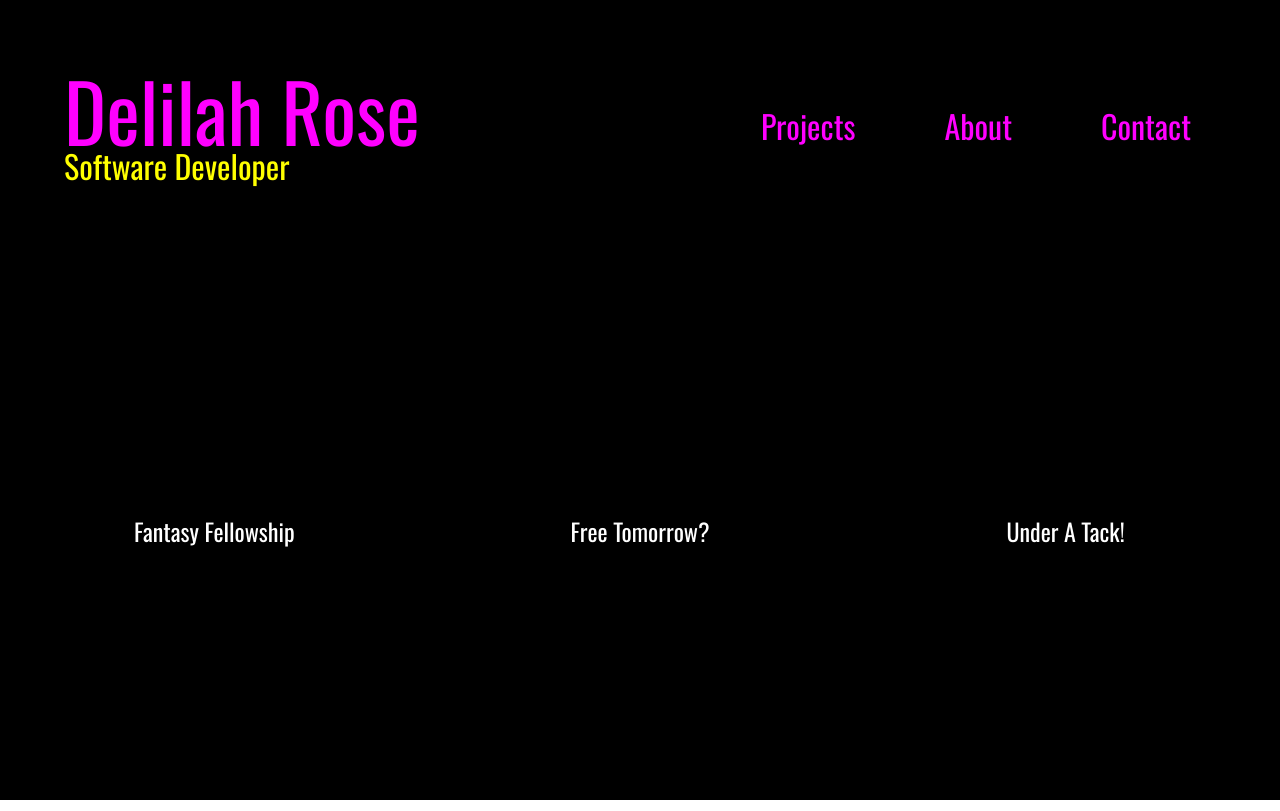
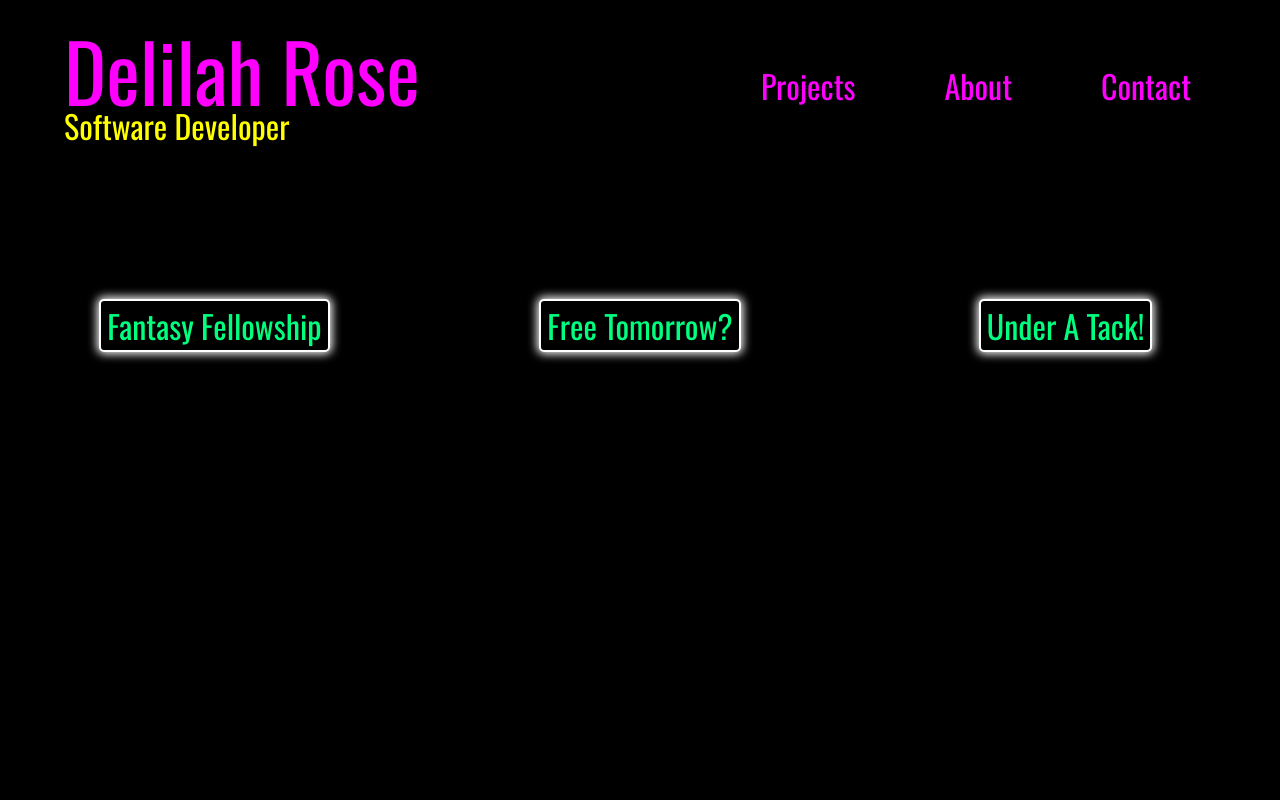
Before and after one commit to delilahrois/portfolio, a React (Create React App) app: page /projects in a window 1280 px wide. Built offline with nearby package versions, Linux system fonts and the light colour scheme.

Commit message:
Style all buttons, get project redirects working and homepage formatting fixed

```diff
--- a/src/components/About/About.js
+++ b/src/components/About/About.js
@@ -5,7 +5,7 @@ import Nav from '../Nav/Nav';
 const About = () => {
 
   return (
-    <>
+    <div>
       <Nav/>
       <div className="about">
 
@@ -18,17 +18,19 @@ const About = () => {
           <h1 className="subheader">Who I am</h1>
           <p className="dramatic">I've always been a creator.</p>
 
-          <p>I grew up in the Green Mountains of Vermont. My passion for creativity and giving nature led me to a life in the hospitality industry, somewhere I never dreamed would lead me to tech. </p>
+          <p>I grew up in the Green Mountains of Vermont. My passion for creativity and giving nature led me to a life in the hospitality industry. After the pandemic hit, I began to question everything. Eventually I found my way to Codecademy and tried my first free lesson. After that, I was hooked-- I knew I wanted to learn to program, and I knew I wanted to do it at Turing School of Software and Design in Denver.  </p>
 
           <p>It was my experience as a server and restaurant manager that made me the problem solver I am today. I loved the daily challenges that arose during service, real-world puzzles that are not so different from JavaScript code.</p>
 
-          <p>I have found that my restaurant skills set me up for success as a software developer in ways I'd never considered. I have the ability to think clearly in times of acute stress-- you just try carrying 6 plates or drinks in two hands while managing a packed house, a crashing POS system, a kitchen that's running behind and a line out the door-- and with all those years of direct customer care, I have a deep understanding of the needs of humans and how they think. </p>
+          <p>I have found that my restaurant skills set me up for success as a software developer in ways I'd never considered. I have the ability to think clearly in times of acute stress-- you just try carrying 6 plates or drinks in two hands while managing a packed house, a crashing POS system, a kitchen that's running behind and a line out the door-- and with all those years of direct customer care, I have a deep understanding of the needs of humans and what makes them tick. </p>
 
           <h1 className="subheader">Where I'm going</h1>
           <p>I am currently seeking a role that will allow me to flex my creative problem solving muscles and be part of a dynamic team of thinkers, doers and lifelong learners! I am eager to begin working on a project that will better the lives of humans and the world around us.</p>
+
+          <p>I am passionate about sustainability, equity and inclusion. I believe we are entering a new age of tech and am excited to see more diversity in this space. I hope to use my skills as a developer to make a positive impact, whether environmental, social, or economic.</p>
         </div>
       </div>
-    </>
+    </div>
   )
 }
 
--- a/src/components/About/About.scss
+++ b/src/components/About/About.scss
@@ -2,8 +2,9 @@
 
 .about {
   font-family: $font;
-  height: 100vh;
-  padding: 0 0 10% 0;
+  height: 100%;
+  background-color: black;
+  padding: 0 0 5% 0;
   color: white;
   display: flex;
   flex-direction: column;
@@ -31,9 +32,10 @@
   line-height: 1.8rem;
   h1 {
     font-size: $small-font;
+    line-height: 6.5rem;
   }
   p {
-    font-size: 1rem;
+    font-size: 1.1rem;
     padding: 1% 0;
   }
 }
--- a/src/components/Contact/Contact.scss
+++ b/src/components/Contact/Contact.scss
@@ -1,10 +1,11 @@
 @import '../../styles/variables.scss';
 
 .contact {
-  height: 100vh;
+  background-color: black;
   font-family: $font;
   color: white;
   display: flex;
+  padding: 1% 0;
   flex-direction: column;
   align-items: center;
   ::selection {
@@ -18,6 +19,7 @@
   display: flex;
   align-items: center;
   color: aqua;
+  padding: 5% 0;
 }
 
 @keyframes fade-in {
--- a/src/components/Home/Home.scss
+++ b/src/components/Home/Home.scss
@@ -2,10 +2,9 @@
 
 .home {
   height: 60vh;
-  border: 2px solid orange;
   display: flex;
   justify-content: space-evenly;
-  align-items: center;
+  padding: 10% 0;
 }
 
 .homepg-nav-btn {
@@ -22,4 +21,5 @@
 .homepg-nav-btn:hover {
   transform: scale(1.1);
   box-shadow: 0px 0px 25px 5px white;
+  color: aqua;
 }
--- a/src/components/Nav/Nav.js
+++ b/src/components/Nav/Nav.js
@@ -21,7 +21,7 @@ const Nav = () => {
     return (
       <header className="header">
         <div className="header-name-container">
-          <Link to="/"><h1>Delilah Rose</h1></Link>
+          <Link to="/home"><h1>Delilah Rose</h1></Link>
           <h2>Software Developer</h2>
         </div>
         <div className="header-nav-container">
--- a/src/components/Nav/Nav.scss
+++ b/src/components/Nav/Nav.scss
@@ -9,7 +9,7 @@
   position: sticky;
   background-color: black;
   top: 0;
-  height: 25%;
+  height: 15%;
   font-family: $font;
   h1 {
     font-size: $large-font;
--- a/src/components/Projects/Projects.js
+++ b/src/components/Projects/Projects.js
@@ -1,24 +1,27 @@
 import React from 'react';
 import Nav from '../Nav/Nav';
 import './Projects.scss';
-import { Link } from 'react-router-dom';
 
 const Projects = () => {
+
+  const directUser = (url) => {
+    window.location.replace(url)
+  }
 
   return (
     <>
       <Nav/>
       <div className="projects-container">
         <div className="project">
-          <Link to="https://delilahrois.github.io/fantasy-fellowship/">Fantasy Fellowship</Link>
+          <button onClick={() => directUser('https://delilahrois.github.io/fantasy-fellowship/')}>Fantasy Fellowship</button>
 
         </div>
         <div className="project">
-          <Link to="https://freetomorrow.netlify.app/">Free Tomorrow?</Link>
+          <button onClick={() => directUser('https://freetomorrow.netlify.app/')}>Free Tomorrow?</button>
 
         </div>
         <div className="project">
-          <Link to="https://github.com/delilahrois/under-a-tack">Under A Tack!</Link>
+          <button onClick={() => directUser('https://github.com/delilahrois/under-a-tack')}>Under A Tack!</button>
 
         </div>
       </div>
--- a/src/components/Projects/Projects.scss
+++ b/src/components/Projects/Projects.scss
@@ -1,29 +1,33 @@
 @import '../../styles/variables.scss';
 
 .projects-container {
+  padding: 10% 0;
   color: white;
   font-family: $font;
-  height: 70%;
+  background-color: black;
   display: flex;
   justify-content: space-evenly;
-  align-items: center;
   grid-template-columns: 3;
 }
 
 .project {
-  // border: 2px solid yellow;
   height: 100%;
   width: 33%;
   display: flex;
   justify-content: center;
-  align-items: center;
-  a {
-    text-decoration: none;
-    color: white;
-    font-size: 1.5rem;
+  button {
+    border: 2px solid white;
+    background-color: black;
+    color: springgreen;
+    font-family: $font;
+    cursor: pointer;
+    font-size: 2rem;
+    border-radius: 5px;
+    box-shadow: 0px 0px 10px 2px white;
   }
-  a:hover {
+  button:hover {
+    transform: scale(1.1);
     color: aqua;
-    transform: scale(1.1);
+    box-shadow: 0px 0px 25px 5px white;
   }
 }
```
